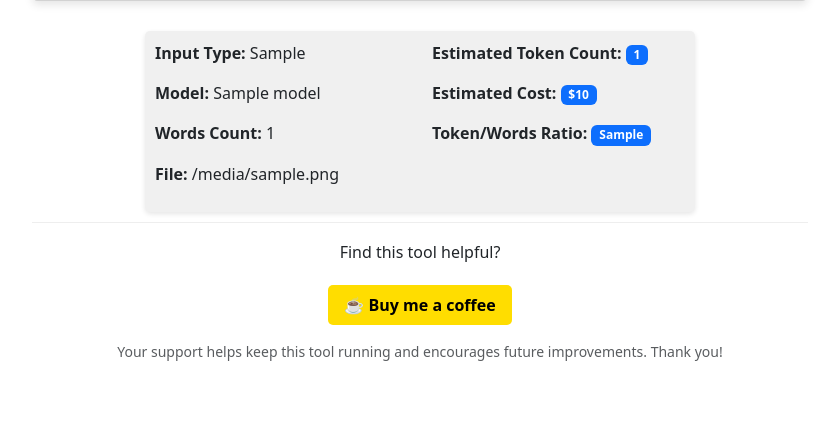
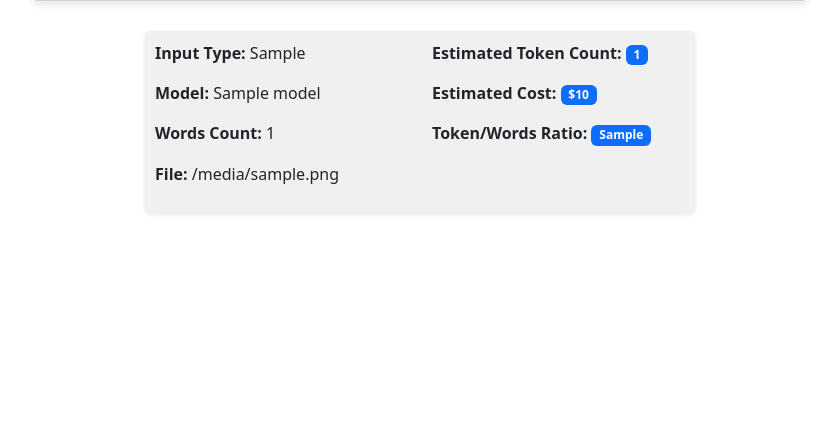
Before and after one commit to andreaangiolillo/TokenCounter, a Django app: template tokeneyes/templates/tokeneyes/index.html in a window 1280 px wide. Shown: the part 449-895 px from the top of the page, without its empty margins (220-1059 px from the left). After the commit the page ends 663 px from the top, so only its background shows below. Run offline with Django 4.2, Linux system fonts and the light colour scheme; the template is opened without the code that fills it: most values are stand-ins (such as "Sample title", 1, 10 or a date in 2020).

Commit message:
removed unneeded code

```diff
--- a/tokeneyes/templates/tokeneyes/index.html
+++ b/tokeneyes/templates/tokeneyes/index.html
@@ -249,14 +249,6 @@
             {{ error }}
         </div>
         {% endif %}
-        <!-- Buy Me a Coffee Section -->
-        <div class="coffee-section">
-            <h6>Find this tool helpful?</h6>
-            <a href="https://buymeacoffee.com/keeptryingforfun" target="_blank" class="coffee-button">
-                ☕ Buy me a coffee
-            </a>
-            <p class="mt-3 small text-muted">Your support helps keep this tool running and encourages future improvements. Thank you!</p>
-        </div>
     </div>
 
     <script src="https://cdn.jsdelivr.net/npm/bootstrap@5.3.0/dist/js/bootstrap.bundle.min.js"></script>
```
